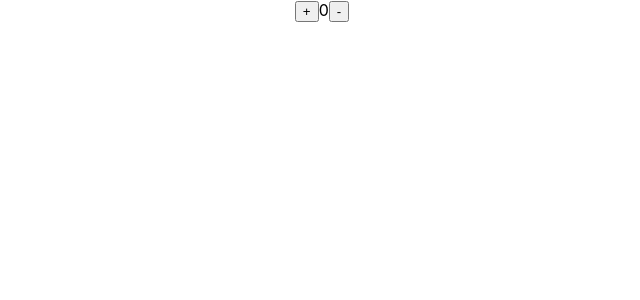
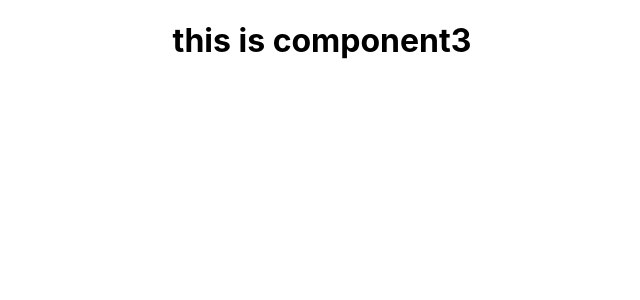
Before and after one commit to Jagadish1905/explore-git, a React (Create React App) app: page / in a window 1280 px wide. Shown: the top 300 px of the page, without its empty margins (318-958 px from the left). Built offline with nearby package versions, Linux system fonts and the light colour scheme.

Commit message:
create a new component

```diff
--- a/src/App.js
+++ b/src/App.js
@@ -1,11 +1,13 @@
 import logo from './logo.svg';
 import './App.css';
-import Counter from './components/Counter';
+import Hanuma from './component3/Hanuma';
+// import Counter from './components/Counter';
 
 function App() {
   return (
     <div className="App">
-      <Counter />
+      {/* <Counter /> */}
+      <Hanuma/>
     </div>
   );
 }
--- /dev/null
+++ b/src/component3/Hanuma.js
@@ -0,0 +1,11 @@
+import React from 'react'
+
+const Hanuma = () => {
+  return (
+    <div>
+        <h1>this is component3</h1>
+    </div>
+  )
+}
+
+export default Hanuma
```
